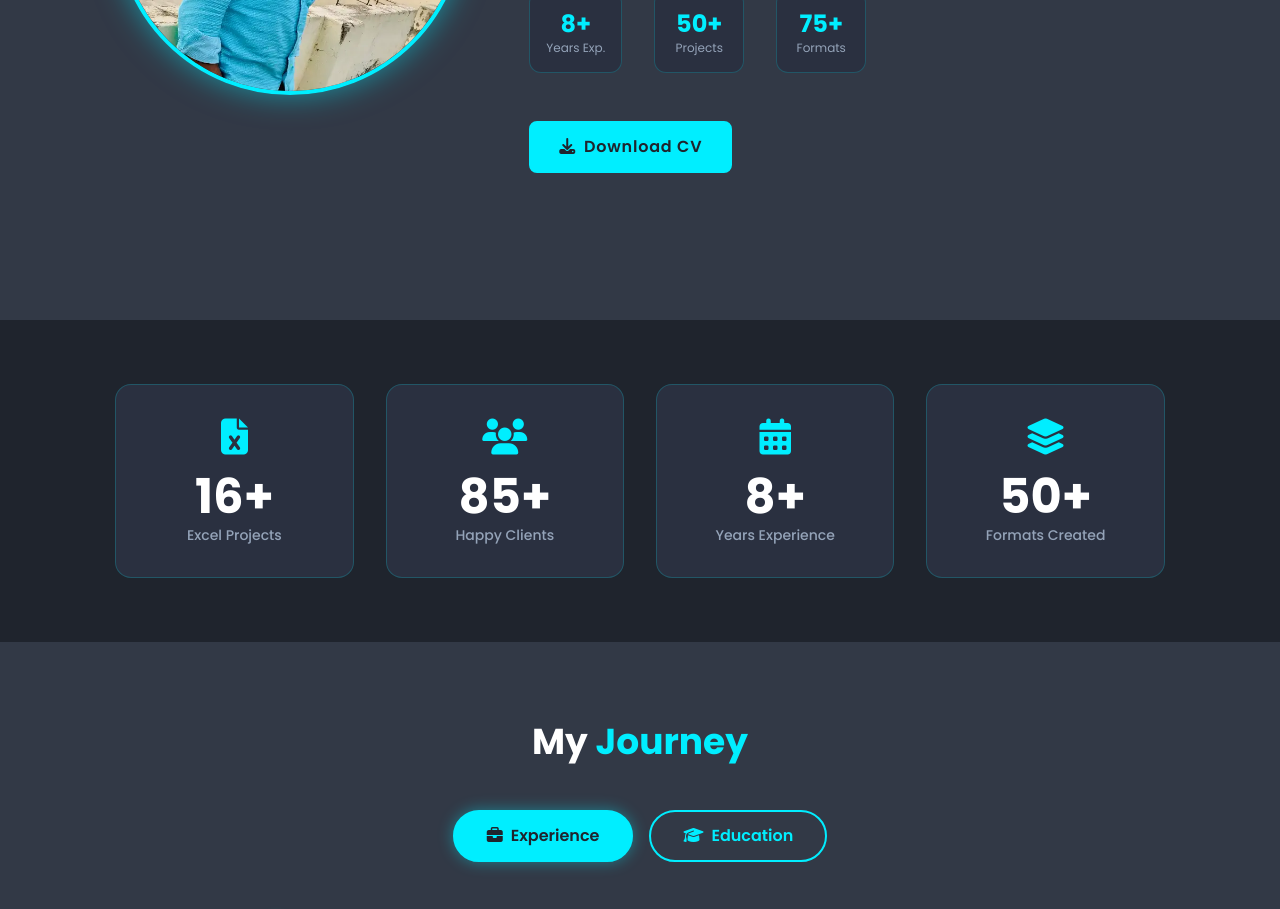
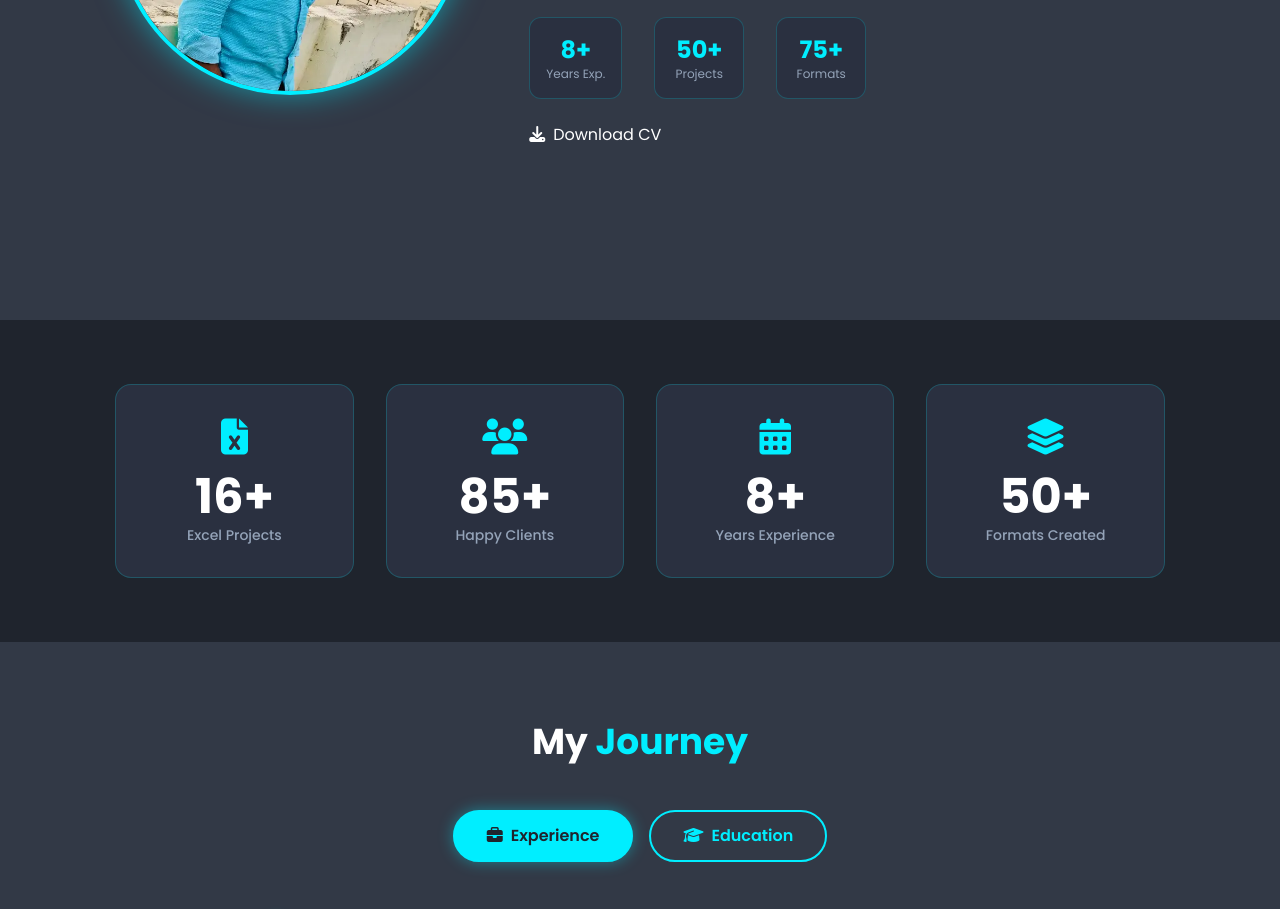
Before and after one commit to mehidihasanrasel/Mehedi_Hasan_Portfolio_V2, a React (Vite) app: page / in a window 1280 px wide. Shown: the part 1280-2189 px from the top of the page. Built offline with nearby package versions, Linux system fonts and the light colour scheme.

Commit message:
Add files via upload

```diff
--- a/src/components/About.jsx
+++ b/src/components/About.jsx
@@ -249,7 +249,7 @@
           </div>
 
           {/* CTA Button */}
-          <a href="https://canva.link/otv0lb7oudwvz2q" className="btn" target="_blank" rel="noopener noreferrer">
+          <a href="https://drive.google.com/file/d/1bTzK-NEsyCNLace6hPM4VVyHm384qLSB/view?usp=drive_link">
             <i className="fas fa-download" style={{ marginRight: '8px' }} />
             Download CV
           </a>
```
